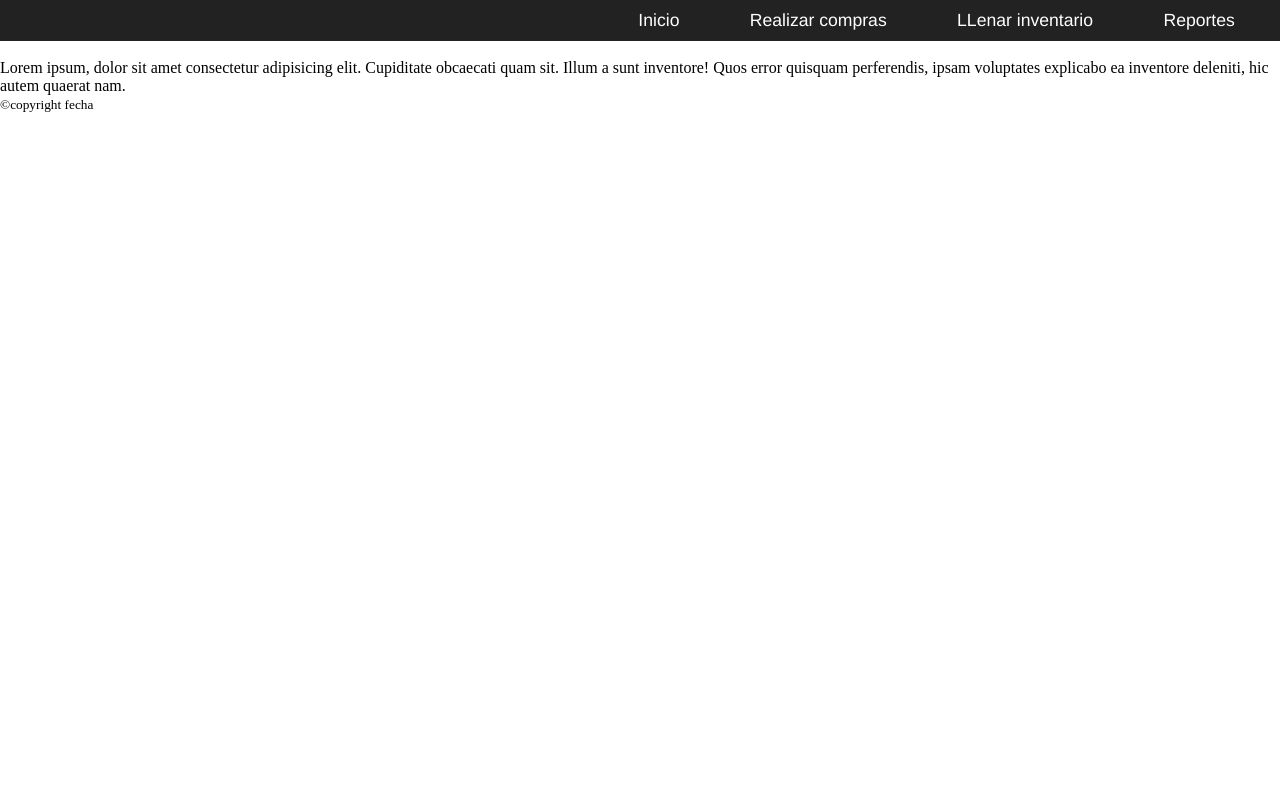
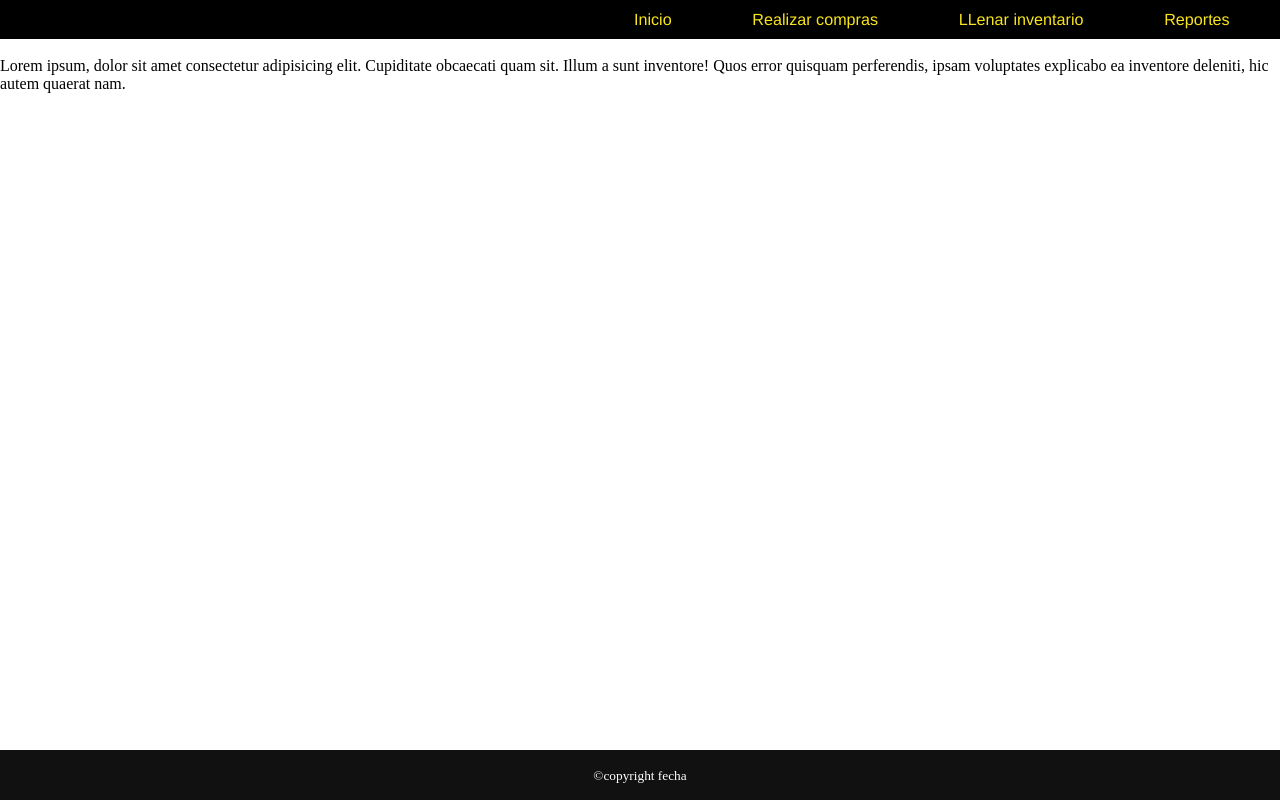
Before and after one commit to JuanGarcia-hub/licoreria, a plain HTML site: page vistas/index.html in a window 1280 px wide. Drawn offline with Linux system fonts and the light colour scheme.

Commit message:
falta añadir el contenido y queda

```diff
--- a/vistaMain.css
+++ /dev/null
@@ -1,5 +0,0 @@
-*{
-    padding: 0;
-    margin: 0;
-    box-sizing: border-box;
-}
--- a/vistas/vistaMain.css
+++ b/vistas/vistaMain.css
@@ -4,11 +4,10 @@
     box-sizing: border-box;
 }
 
-
 header li{
         padding: 10px 10px;
         display: flex;
-        background-color: #222;
+        background-color: #000;
         justify-content: end;
         align-items: end;
 }
@@ -18,12 +17,26 @@ header li a{
     margin: 2em;
     text-decoration: none;
     font-family: 'Franklin Gothic Medium', 'Arial Narrow', Arial, sans-serif;
-    font-size: 1.1em;
-    color : #fff;
+    font-size: 1.01em;
+    color : #f8e41d;
+    padding: 8px;
   }
 
-  header li a:hover{
+  header li a:hover {
+    color: #f6e43d;
+    transition: color 12s;
+    outline: 1px solid #fff;
+    background-color: #888;
+  }
 
-    color : yellow;
-    transition: 12ms;
+
+  footer{
+    position: fixed;
+    bottom: 0;
+    /* left: 0; */
+     width: 100vw;
+    background: #111;
+    color: white;
+    text-align: center;
+    padding: 1rem;
   }
```
